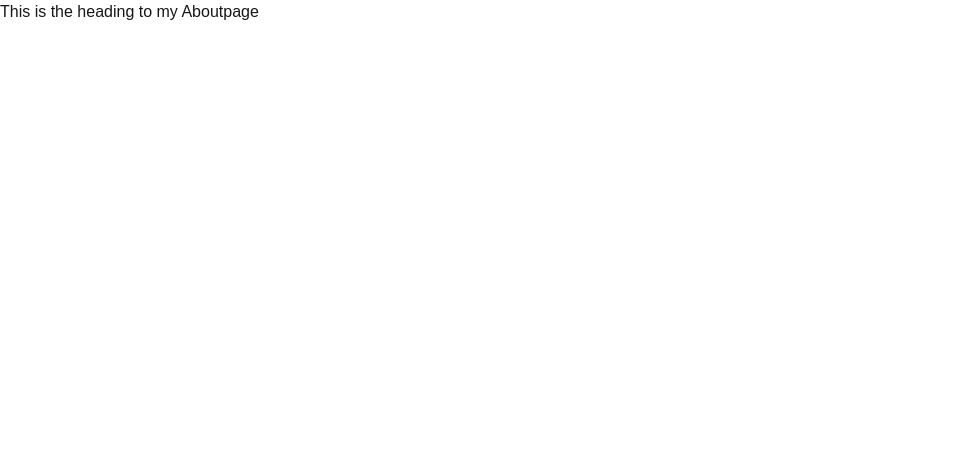
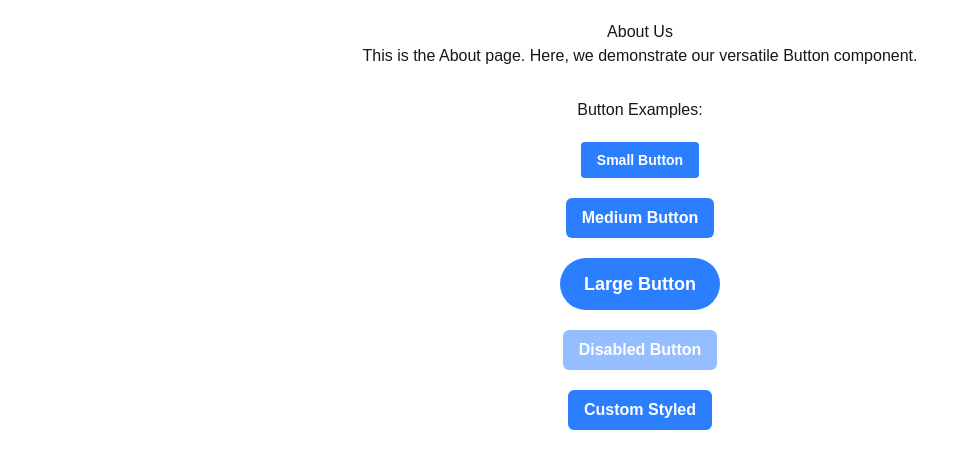
Before and after one commit to mojet66/alx-project-0x02-setup, a Next.js app in the folder alx-project-0x02/: page /about in a window 1280 px wide. Shown: the top 468 px of the page, without its empty margins (0-979 px from the left). Built offline with nearby package versions, Linux system fonts and the light colour scheme.

Commit message:
create and use a button component

```diff
--- /dev/null
+++ b/alx-project-0x02/components/common/Button.tsx
@@ -0,0 +1,58 @@
+import React from "react";
+import { ButtonProps } from "../../interfaces"; // Adjust the path if necessary
+
+const Button: React.FC<ButtonProps> = ({
+  children,
+  size = "medium", // Default size
+  shape = "rounded-md", // Default shape
+  onClick,
+  className = "", // Default empty string
+  type = "button", // Default type
+  disabled = false,
+}) => {
+  // Define base styles
+  const baseStyles =
+    "px-4 py-2 font-semibold transition-colors duration-200 ease-in-out";
+  const disabledStyles = disabled
+    ? "opacity-50 cursor-not-allowed"
+    : "hover:bg-blue-600 active:bg-blue-700";
+
+  // Size styles
+  const sizeStyles = {
+    small: "text-sm px-3 py-1.5",
+    medium: "text-base px-4 py-2",
+    large: "text-lg px-6 py-3",
+  };
+
+  // Shape styles
+  const shapeStyles = {
+    "rounded-sm": "rounded-sm",
+    "rounded-md": "rounded-md",
+    "rounded-full": "rounded-full",
+  };
+
+  // Combine styles
+  const combinedStyles = [
+    baseStyles,
+    sizeStyles[size],
+    shapeStyles[shape],
+    disabledStyles,
+    "bg-blue-500 text-white", // Consistent button color
+    className, // Allow custom classes to be passed
+  ]
+    .filter(Boolean)
+    .join(" "); // Filter out any empty strings and join
+
+  return (
+    <button
+      type={type}
+      onClick={onClick}
+      className={combinedStyles}
+      disabled={disabled}
+    >
+      {children}
+    </button>
+  );
+};
+
+export default Button;
--- a/alx-project-0x02/interfaces/index.ts
+++ b/alx-project-0x02/interfaces/index.ts
@@ -14,3 +14,13 @@ export interface PostModalProps {
   onClose: () => void;
   onSubmit: (post: Omit<Post, "id">) => void;
 }
+
+export interface ButtonProps {
+  children: React.ReactNode; // Content inside the button (e.g., text, icon)
+  size?: "small" | "medium" | "large";
+  shape?: "rounded-sm" | "rounded-md" | "rounded-full";
+  onClick?: () => void; // Optional click handler
+  className?: string; // Optional for additional custom classes
+  type?: "button" | "submit" | "reset"; // Optional button type
+  disabled?: boolean; // Optional disabled state
+}
--- a/alx-project-0x02/pages/about.tsx
+++ b/alx-project-0x02/pages/about.tsx
@@ -1,11 +1,85 @@
 import React from "react";
+import Button from "../components/common/Button"; // Adjust the path if necessary
 
-const Aboutpage = () => {
+const AboutPage: React.FC = () => {
+  const handleButtonClick = (buttonName: string) => {
+    alert(`You clicked the ${buttonName} button!`);
+  };
+
   return (
-    <div>
-      <h1>This is the heading to my Aboutpage</h1>
+    <div style={{ padding: "20px", textAlign: "center" }}>
+      <h1>About Us</h1>
+      <p>
+        This is the About page. Here, we demonstrate our versatile Button
+        component.
+      </p>
+
+      <div
+        style={{
+          marginTop: "30px",
+          display: "flex",
+          flexDirection: "column",
+          gap: "20px",
+          alignItems: "center",
+        }}
+      >
+        <h2>Button Examples:</h2>
+
+        {/* Small, rounded-sm Button */}
+        <Button
+          size="small"
+          shape="rounded-sm"
+          onClick={() => handleButtonClick("Small Squared")}
+        >
+          Small Button
+        </Button>
+
+        {/* Medium, rounded-md Button */}
+        <Button
+          size="medium"
+          shape="rounded-md"
+          onClick={() => handleButtonClick("Medium Rounded")}
+        >
+          Medium Button
+        </Button>
+
+        {/* Large, rounded-full Button */}
+        <Button
+          size="large"
+          shape="rounded-full"
+          onClick={() => handleButtonClick("Large Circular")}
+        >
+          Large Button
+        </Button>
+
+        {/* Example of a disabled button */}
+        <Button size="medium" shape="rounded-md" disabled={true}>
+          Disabled Button
+        </Button>
+
+        {/* Example with custom class */}
+        <Button
+          size="medium"
+          shape="rounded-md"
+          className="my-custom-button-style" // You'd define this in your global CSS
+          onClick={() => handleButtonClick("Custom Styled")}
+        >
+          Custom Styled
+        </Button>
+      </div>
+
+      <style jsx>{`
+        /* This is an example of how you might define custom styles if not using a framework */
+        .my-custom-button-style {
+          background-color: #ff5733; /* A different color */
+          box-shadow: 2px 2px 5px rgba(0, 0, 0, 0.2);
+        }
+        .my-custom-button-style:hover {
+          background-color: #e64a2d;
+        }
+      `}</style>
     </div>
   );
 };
 
-export default Aboutpage;
+export default AboutPage;
```
